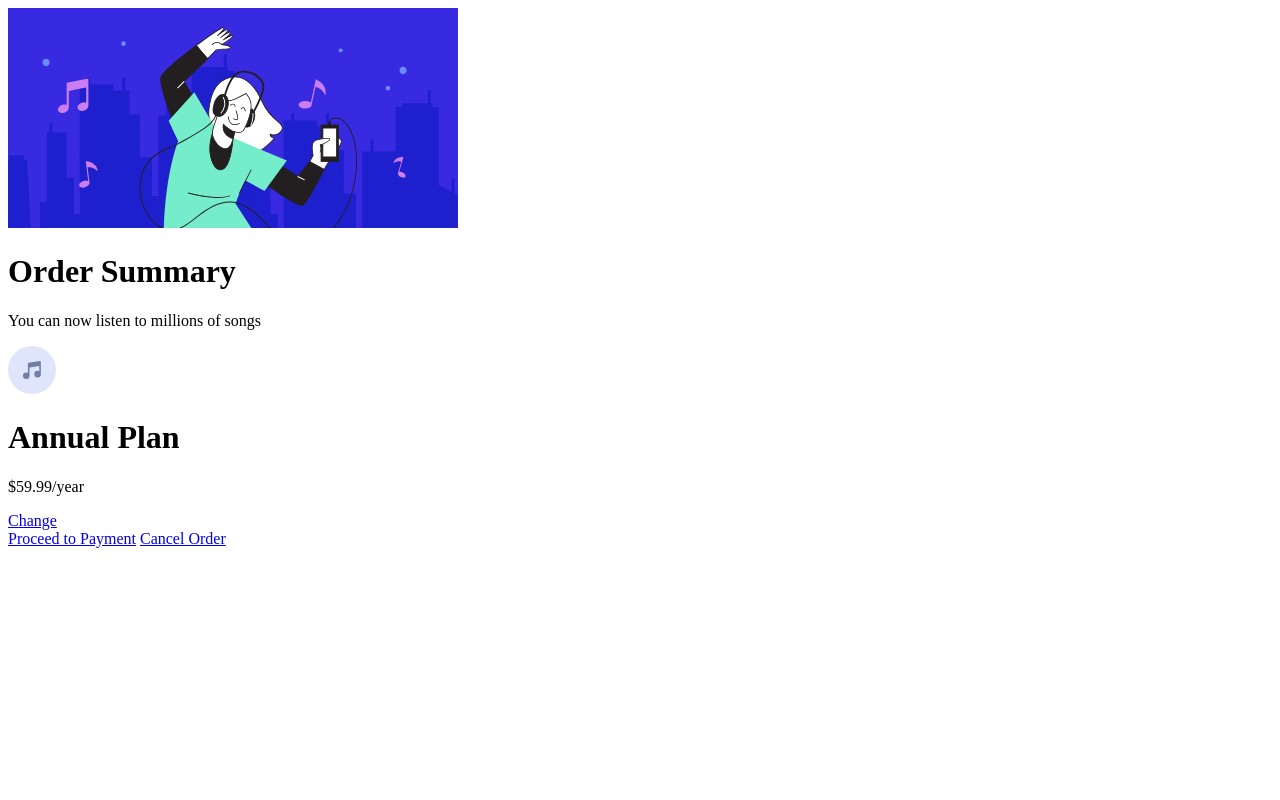
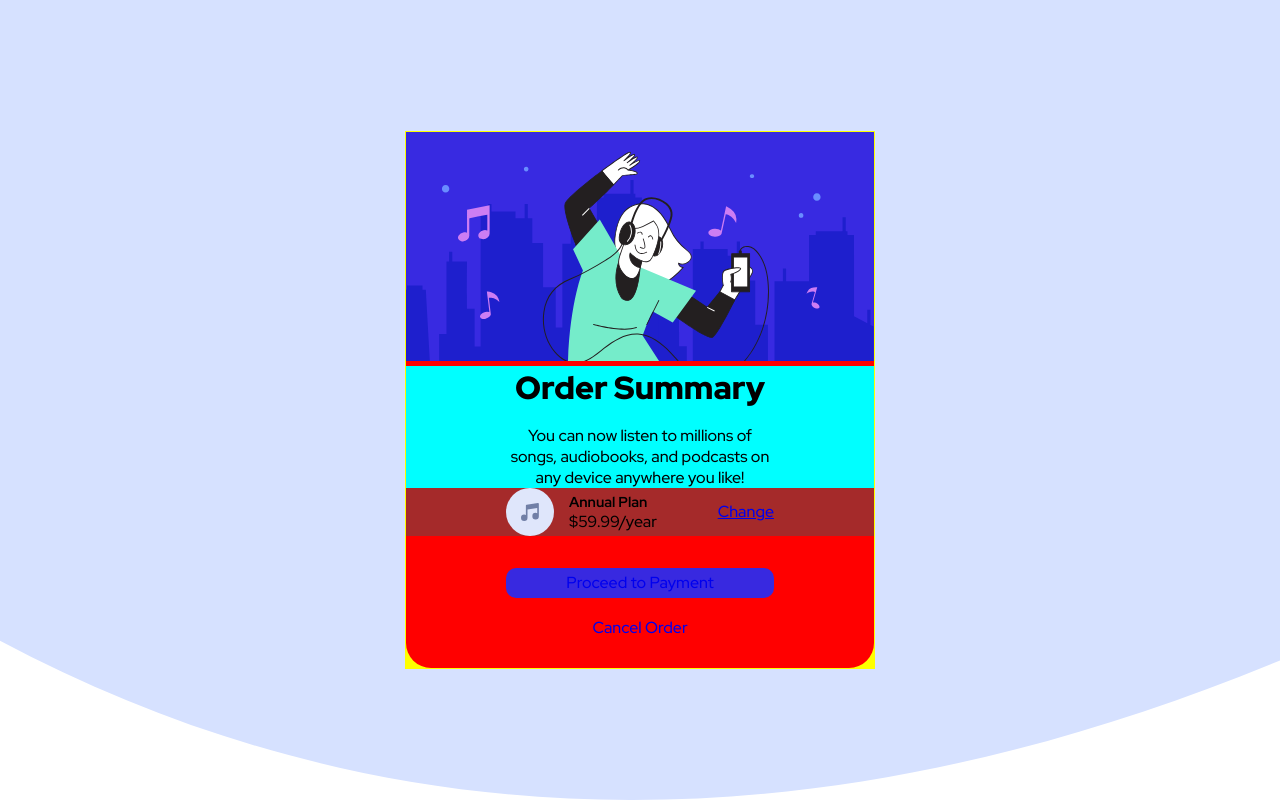
Before and after one commit to Duzoka/order-summary-component-main, a plain HTML site: page index.html in a window 1280 px wide. Drawn offline with Linux system fonts and the light colour scheme.

Commit message:
added my 3 css: reset, style and stilization
Added all the configs i've done untill now

```diff
--- a/index.html
+++ b/index.html
@@ -5,8 +5,12 @@
     <meta http-equiv="X-UA-Compatible" content="IE=edge">
     <meta name="viewport" content="width=device-width, initial-scale=1.0">
 
-    <link rel="shortcut icon" href="favicon.ico" type="image/x-icon">
+    <link rel="shortcut icon" href="./src/images/favicon-32x32.png" type="image/x-icon">
     <title>Order Summary Component Main</title>
+
+    <link rel="stylesheet" href="./src/css/reset.css">
+    <link rel="stylesheet" href="./src/css/style.css">
+    <link rel="stylesheet" href="./src/css/responsive.css">
 </head>
 <body>
 
@@ -15,16 +19,16 @@
     <div class="card-wrapper">
 
         <div class="img-head">
-            <img src="./src/images/illustration-hero.svg">
+            <img src="./src/images/illustration-hero.svg" alt="hero">
         </div>
 
         <div class="text-section">
             <h1>Order Summary</h1>
-            <p>You can now listen to millions of songs</p>
+            <p>You can now listen to millions of songs, audiobooks, and podcasts on any device anywhere you like!</p>
         </div>
 
         <div class="plan-section">
-            <img src="./src/images/icon-music.svg">
+            <img src="./src/images/icon-music.svg" alt="music">
             <div class="plan-about">
                 <h1>Annual Plan</h1>
                 <p>$59.99/year</p>
@@ -32,10 +36,10 @@
             <a href="#" class="plan-change">Change</a>
         </div>
 
-        <a href="#" class="process-btn">Proceed to Payment</a>
-        <a href="#" class="cancel-btn">Cancel Order</a>
-
-
+        <div class="footer">
+        <div class="process-btn"><a href="#">Proceed to Payment</a></div>
+        <div class="cancel-btn"><a href="#">Cancel Order</a></div>
+        </div>
 
     </div>
 
--- /dev/null
+++ b/src/css/reset.css
@@ -0,0 +1,25 @@
+@import url('https://fonts.googleapis.com/css2?family=Red+Hat+Display:ital,wght@0,500;0,700;0,900;1,500;1,700;1,900&display=swap');
+
+* {
+
+    padding: 0;
+    margin: 0;
+    box-sizing: border-box;
+    font-family: 'Red Hat Display', sans-serif;
+}
+
+p {
+    font-size: 1rem;
+}
+
+:root {
+
+    --pale-blue: hsl(277, 64%, 61%);
+    --bright-blue: hsl(245, 75%, 52%);
+
+    --very-pale-blue: hsl(225, 100%, 98%);
+    --desaturated-blue: hsl(224, 23%, 55%);
+    --dark-blue: hsl(223, 47%, 23%);
+
+
+}
--- /dev/null
+++ b/src/css/style.css
@@ -0,0 +1,120 @@
+body {
+    width: 100vw;
+    height: 100vh;
+    background: url("../images/pattern-background-desktop.svg") no-repeat;
+    background-size: cover;
+    display: grid;
+    place-items: center;
+
+
+}
+
+.card-container {
+    width: 470px;
+    max-height: 100%;
+    margin: 1rem 2rem;
+    padding: 0.063rem;
+
+    /* just to make some tests */
+    background-color: yellow;
+    display: flex;
+    align-items: center;
+    justify-content: center;
+}
+
+.card-wrapper {
+    width: 100%;
+    height: 100%;
+    display: flex;
+    flex-direction: column;
+    align-items: center;
+    background: red;
+    border-radius: 25px;
+}
+
+.card-wrapper div {
+    width: 100%;
+    height: auto;
+}
+
+.card-wrapper .img-head img {
+    width: 100%;
+    height: 100%;
+    object-fit: cover;
+}
+
+.text-section {
+    display: grid;
+    place-items: center;
+    text-align: center;
+    gap: 1rem;
+    background-color: aqua;
+    padding: 0 6.25rem;
+
+}
+
+.text-section h1 {
+    font-weight: 900;
+}
+
+.plan-section {
+    display: flex;
+    height: 50px;
+    align-items: center;
+    padding: 0 6.25rem;
+    margin: 0 0 32px;
+    background-color: brown;
+}
+
+.plan-section img {
+    margin-right: 15px;
+}
+
+.plan-section .plan-about {
+    display: grid;
+    text-align: left;
+}
+
+.plan-about h1 {
+    font-size: 0.9rem;
+    font-weight: 700;
+}
+
+.footer {
+    display: flex;
+    flex-direction: column;
+    padding: 0 6.25rem;
+    align-items: center;
+    text-align: center;
+
+}
+
+.footer .process-btn {
+    display: flex;
+    width: 100%;
+    height: 30px;
+    background-color: var(--bright-blue);
+    border-radius: 10px;
+    justify-content: center;
+    align-items: center;
+
+}
+
+.footer .process-btn a {
+    text-decoration: none;
+}
+
+.footer .cancel-btn {
+    display: flex;
+    width: 100%;
+    height: 30px;
+    border-radius: 10px;
+    justify-content: center;
+    align-items: center;
+    margin: 15px 0 25px;
+
+}
+
+.footer .cancel-btn a {
+    text-decoration: none;
+}
```
